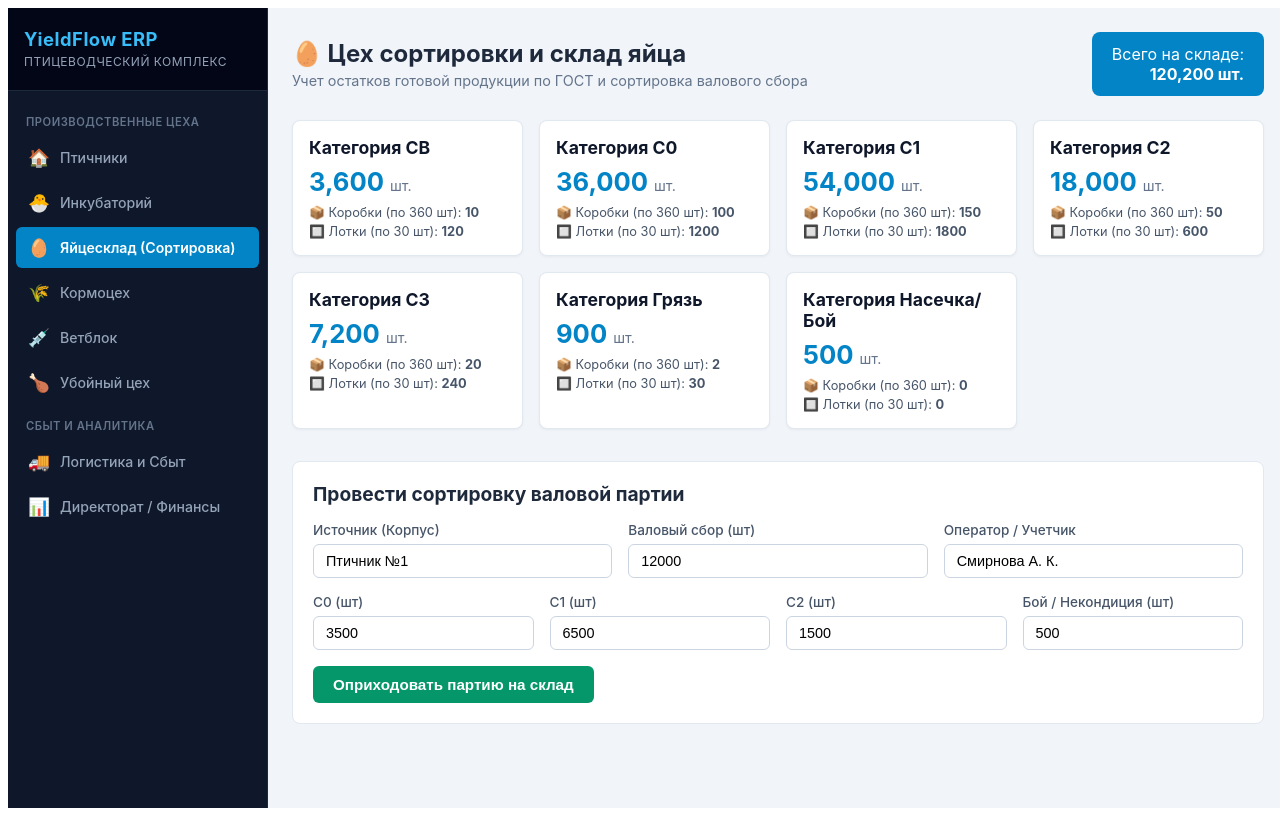
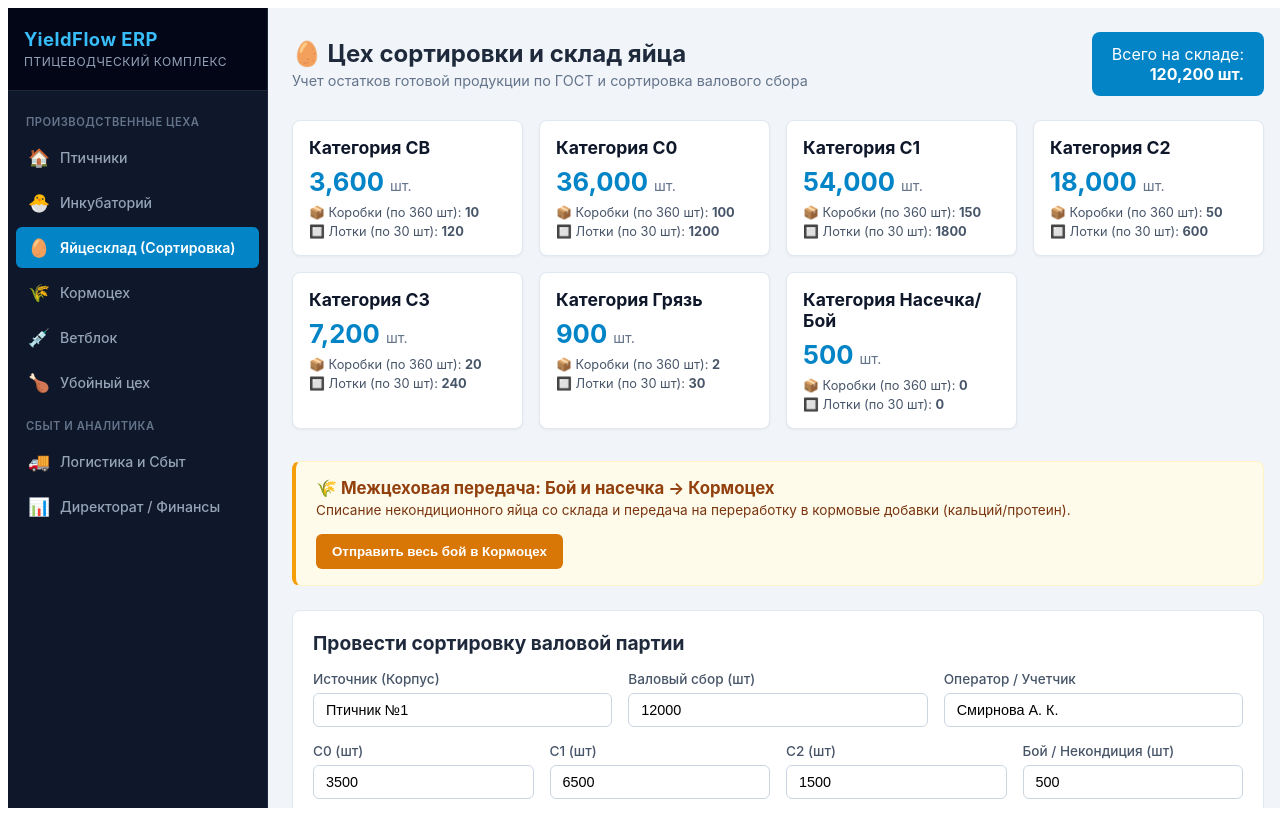
Before and after one commit to radikryzvanov/yield-flow-erp, an Angular app: page /egg-warehouse in a window 1280 px wide. Built offline with nearby package versions, Linux system fonts and the light colour scheme.

Commit message:
feat(egg-warehouse): add egg breakage transfer to feed mill

```diff
--- a/src/app/features/poultry-management/pages/egg-warehouse/egg-warehouse.component.css
+++ b/src/app/features/poultry-management/pages/egg-warehouse/egg-warehouse.component.css
@@ -131,3 +131,51 @@
 .btn-submit:hover {
   background: #047857;
 }
+.transfer-box {
+  background: #fffbeb;
+  border: 1px solid #fef3c7;
+  border-left: 4px solid #f59e0b;
+  border-radius: 8px;
+  padding: 16px 20px;
+  display: flex;
+  justify-content: space-between;
+  align-items: center;
+  margin-bottom: 24px;
+  gap: 16px;
+  flex-wrap: wrap;
+}
+
+.transfer-info h3 {
+  margin: 0 0 4px 0;
+  font-size: 1.05rem;
+  color: #92400e;
+}
+
+.transfer-info p {
+  margin: 0;
+  font-size: 0.85rem;
+  color: #78350f;
+}
+
+.transfer-alert {
+  margin-top: 8px;
+  font-weight: 600;
+  color: #b45309;
+  font-size: 0.9rem;
+}
+
+.btn-transfer {
+  background: #d97706;
+  color: #ffffff;
+  border: none;
+  padding: 10px 16px;
+  border-radius: 6px;
+  font-weight: 600;
+  cursor: pointer;
+  white-space: nowrap;
+  transition: background 0.2s;
+}
+
+.btn-transfer:hover {
+  background: #b45309;
+}
--- a/src/app/features/poultry-management/pages/egg-warehouse/egg-warehouse.component.html
+++ b/src/app/features/poultry-management/pages/egg-warehouse/egg-warehouse.component.html
@@ -26,6 +26,22 @@
         </div>
       </div>
     }
+  </section>
+
+  <!-- Блок межцеховой логистики: Передача боя в кормоцех -->
+  <section class="transfer-box">
+    <div class="transfer-info">
+      <h3>🌾 Межцеховая передача: Бой и насечка &rarr; Кормоцех</h3>
+      <p>Списание некондиционного яйца со склада и передача на переработку в кормовые добавки (кальций/протеин).</p>
+      @if (transferMessage()) {
+        <div class="transfer-alert">
+          {{ transferMessage() }}
+        </div>
+      }
+    </div>
+    <button type="button" (click)="transferLosses()" class="btn-transfer">
+      Отправить весь бой в Кормоцех
+    </button>
   </section>
 
   <!-- Форма приемки партии -->
--- a/src/app/features/poultry-management/pages/egg-warehouse/egg-warehouse.component.ts
+++ b/src/app/features/poultry-management/pages/egg-warehouse/egg-warehouse.component.ts
@@ -1,4 +1,4 @@
-import { Component, inject } from '@angular/core';
+import { Component, inject, signal } from '@angular/core';
 import { CommonModule } from '@angular/common';
 import { FormsModule } from '@angular/forms';
 import { EggWarehouseService } from '../../services/egg-warehouse.service';
@@ -19,6 +19,9 @@ export class EggWarehouseComponent {
   readonly sortingBatches = this.warehouseService.sortingBatches;
   readonly totalEggs = this.warehouseService.totalEggsInStock;
 
+  // Сообщение о перемещении в кормоцех
+  readonly transferMessage = signal<string | null>(null);
+
   // Поля быстрой формы приема партии валового яйца
   sourceHouseId = 'Птичник №1';
   totalGrossReceived = 12000;
@@ -34,7 +37,8 @@ export class EggWarehouseComponent {
     const sortedYield: { category: EggCategory; count: number }[] = [
       { category: 'С0', count: Number(this.c0Count) || 0 },
       { category: 'С1', count: Number(this.c1Count) || 0 },
-      { category: 'С2', count: Number(this.c2Count) || 0 }
+      { category: 'С2', count: Number(this.c2Count) || 0 },
+      { category: 'Насечка/Бой', count: Number(this.lossesCount) || 0 }
     ];
 
     this.warehouseService.addSortingBatch({
@@ -46,4 +50,15 @@ export class EggWarehouseComponent {
       operatorName: this.operatorName
     });
   }
+
+  transferLosses(): void {
+    const result = this.warehouseService.transferLossesToFeedMill();
+    if (result.count > 0) {
+      this.transferMessage.set(
+        `Передано в кормоцех: ${result.count} шт. боя (~${result.weightKg} кг белково-минерального сырья).`
+      );
+    } else {
+      this.transferMessage.set('На складе нет боя для перемещения.');
+    }
+  }
 }
--- a/src/app/features/poultry-management/services/egg-warehouse.service.ts
+++ b/src/app/features/poultry-management/services/egg-warehouse.service.ts
@@ -69,4 +69,27 @@ export class EggWarehouseService {
       });
     });
   }
+  // Перемещение боя в кормоцех (списание со склада яиц)
+  transferLossesToFeedMill(): { count: number; weightKg: number } {
+    let transferredCount = 0;
+
+    this.inventoryStockSignal.update(currentStock =>
+      currentStock.map(item => {
+        if (item.category === 'Насечка/Бой') {
+          transferredCount = item.inStockCount;
+          return {
+            ...item,
+            inStockCount: 0,
+            packagedTraysCount: 0,
+            packagedBoxesCount: 0
+          };
+        }
+        return item;
+      })
+    );
+
+    // Средний вес одного яйца ~55-60г (0.055 кг)
+    const weightKg = Math.round(transferredCount * 0.055);
+    return { count: transferredCount, weightKg };
+  }
 }
```
